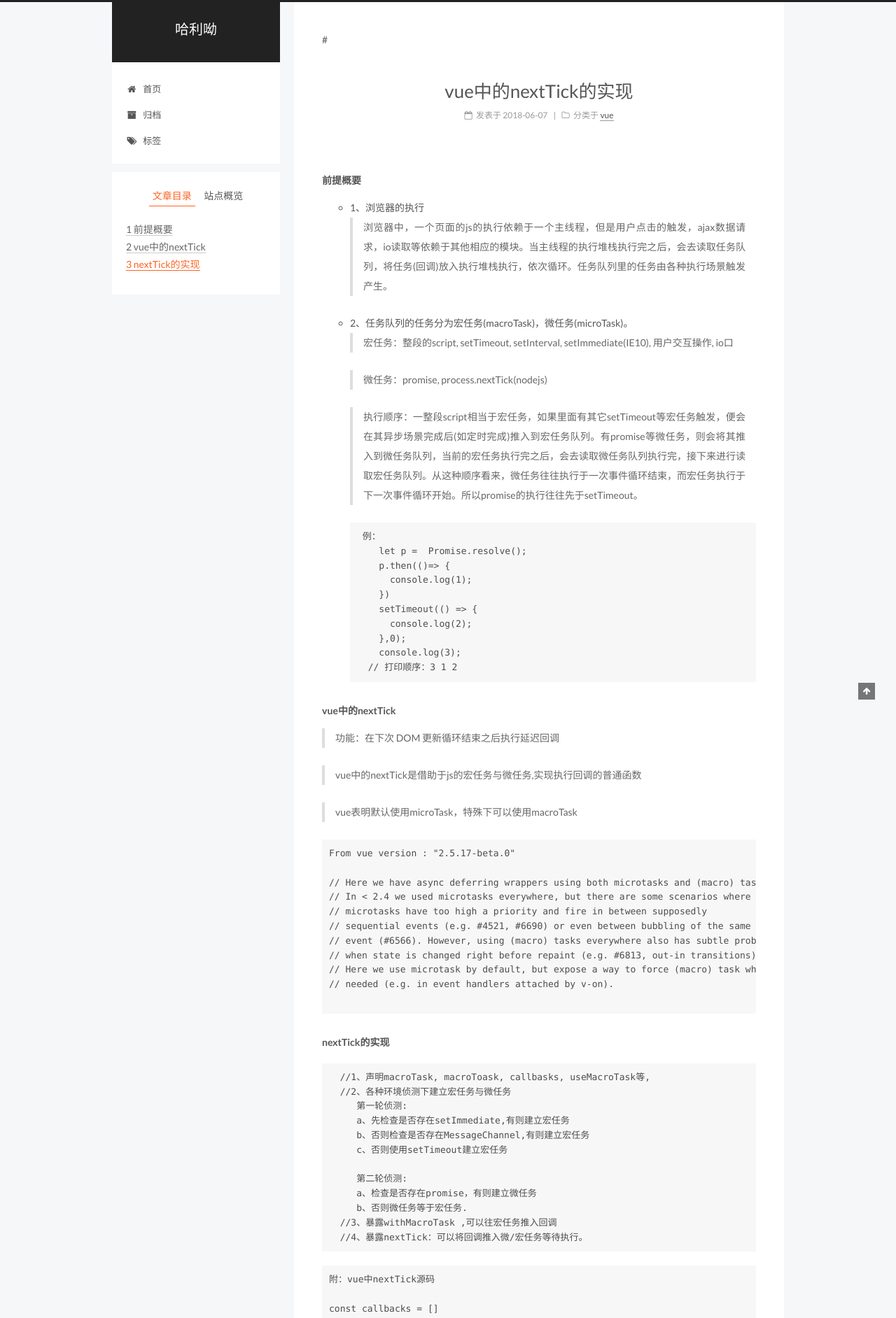
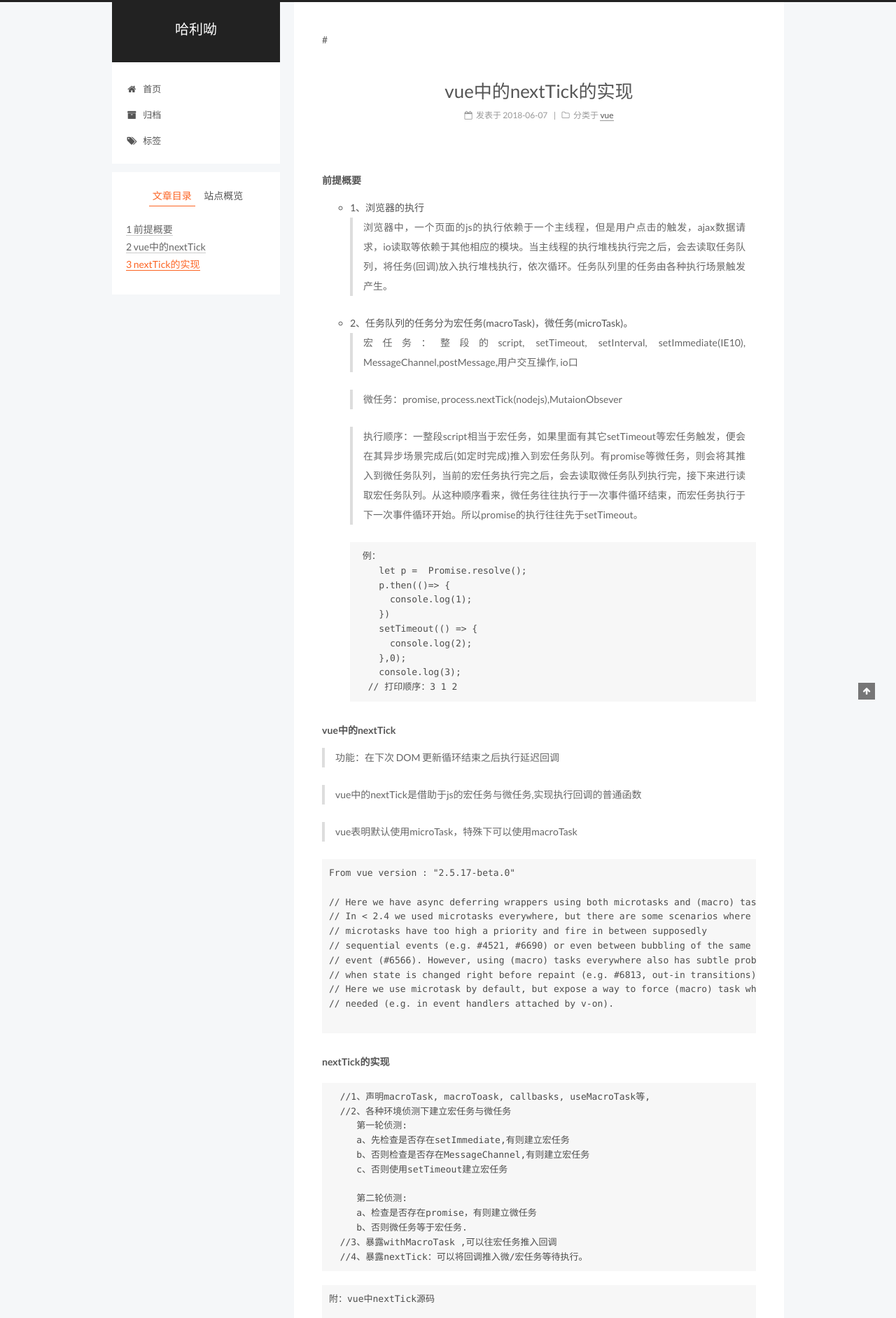
Before and after one commit to bzw001/bzw001.github.io, a Jekyll site: the page built from _posts/2018-06-07-vue中的nexTick的实现.md, in a window 1280 px wide. Shown: the top 1884 px of the page at 70% size. Built offline with Jekyll 4.4.1, drawn with Linux system fonts in a browser that asks for light colours.

Commit message:
[*]补充文章《vue中nextTick的实现》

```diff
--- a/_posts/2018-06-07-vue中的nexTick的实现.md
+++ b/_posts/2018-06-07-vue中的nexTick的实现.md
@@ -11,9 +11,9 @@ tags:
 - 1、浏览器的执行
   > 浏览器中，一个页面的js的执行依赖于一个主线程，但是用户点击的触发，ajax数据请求，io读取等依赖于其他相应的模块。当主线程的执行堆栈执行完之后，会去读取任务队列，将任务(回调)放入执行堆栈执行，依次循环。任务队列里的任务由各种执行场景触发产生。
 - 2、任务队列的任务分为宏任务(macroTask)，微任务(microTask)。
-  > 宏任务：整段的script, setTimeout, setInterval, setImmediate(IE10), 用户交互操作, io口
+  > 宏任务：整段的script, setTimeout, setInterval, setImmediate(IE10), MessageChannel,postMessage,用户交互操作, io口
 
-  > 微任务：promise, process.nextTick(nodejs)
+  > 微任务：promise, process.nextTick(nodejs),MutaionObsever
 
   > 执行顺序：一整段script相当于宏任务，如果里面有其它setTimeout等宏任务触发，便会在其异步场景完成后(如定时完成)推入到宏任务队列。有promise等微任务，则会将其推入到微任务队列，当前的宏任务执行完之后，会去读取微任务队列执行完，接下来进行读取宏任务队列。从这种顺序看来，微任务往往执行于一次事件循环结束，而宏任务执行于下一次事件循环开始。所以promise的执行往往先于setTimeout。
 
```
Also changed, not shown: 1 other file.
